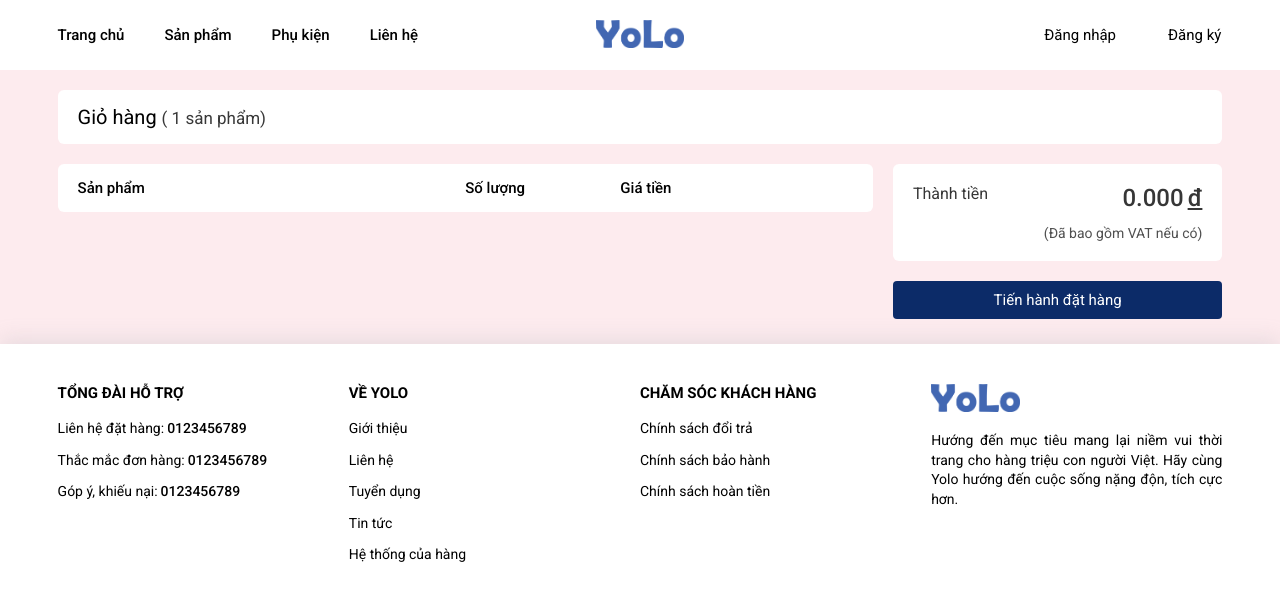
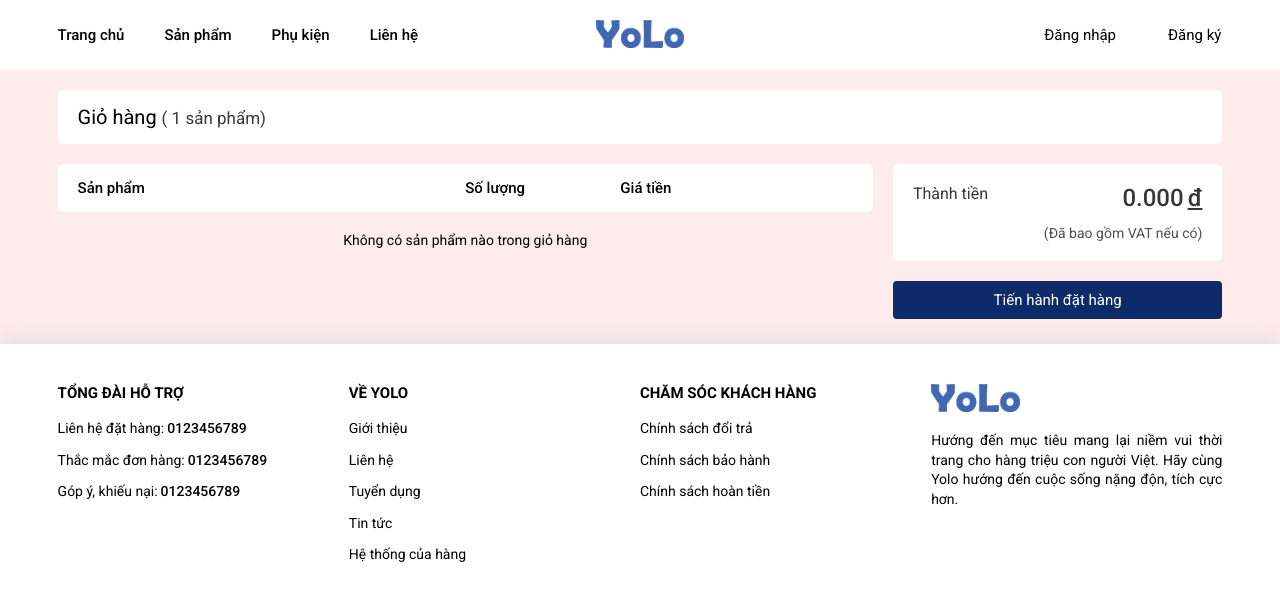
Before and after one commit to nguyenducde/shopping-authentic, a React (Create React App) app: page /gio-hang in a window 1280 px wide. Shown: the top 600 px of the page. Built offline with nearby package versions, Linux system fonts and the light colour scheme.

Commit message:
Message - Empty Cart

```diff
--- a/src/pages/Cart.js
+++ b/src/pages/Cart.js
@@ -21,9 +21,10 @@ function Cart(props){
                         </div>
 
                         {
-                            carts.map((cart, index) => {
-                                return <CartItem cart={cart.product} color={cart.color} size={cart.size} quantityCart={cart.quantity} key={index} />
-                            })
+                            carts.length === 0 ? <p style={{fontSize: 1.4 + 'rem', textAlign: "center"}}>{Message.MSG_CART_EMPTY}</p> :
+                                carts.map((cart, index) => {
+                                    return <CartItem cart={cart.product} color={cart.color} size={cart.size} quantityCart={cart.quantity} key={index} />
+                                })
                         }
 
                     </div>
```
